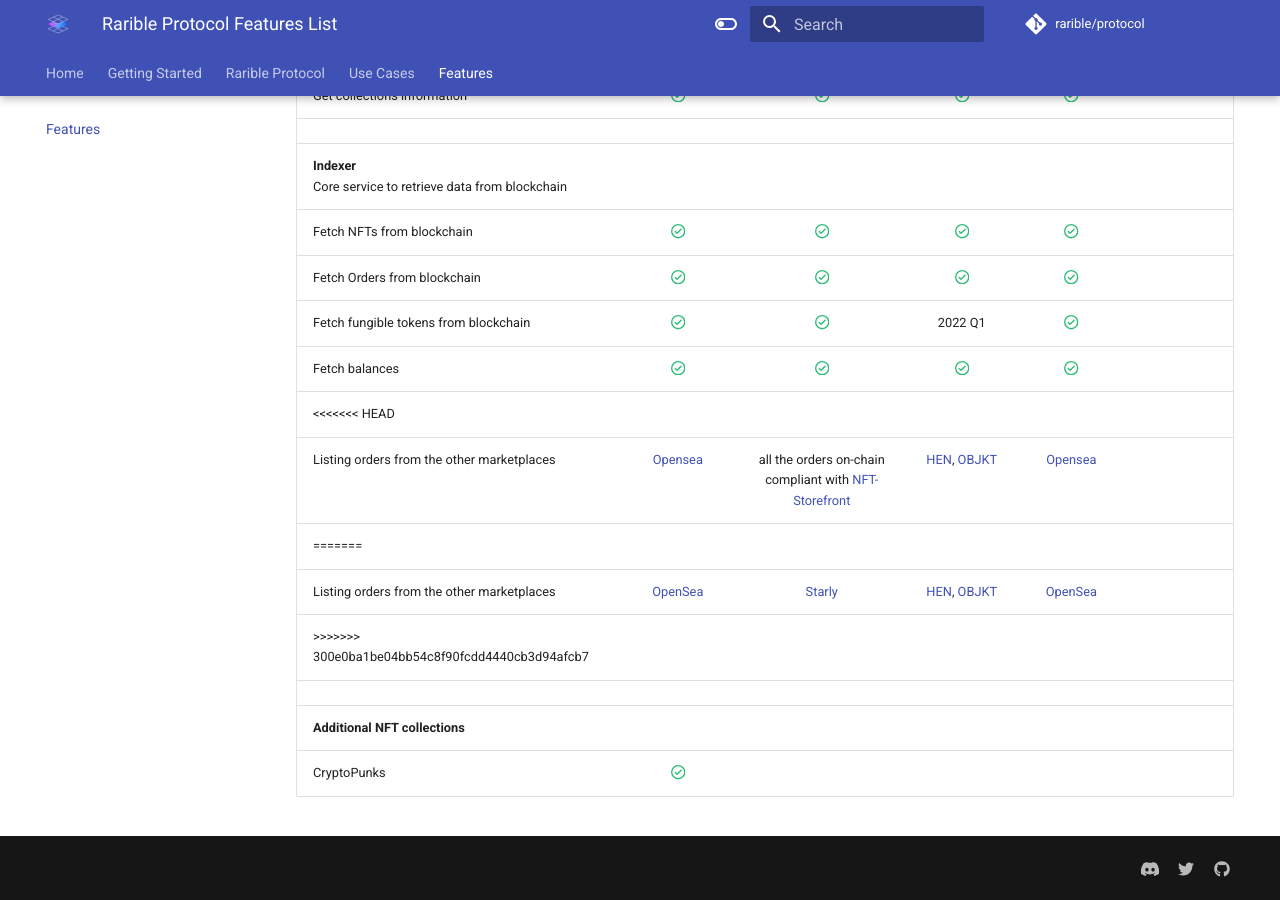
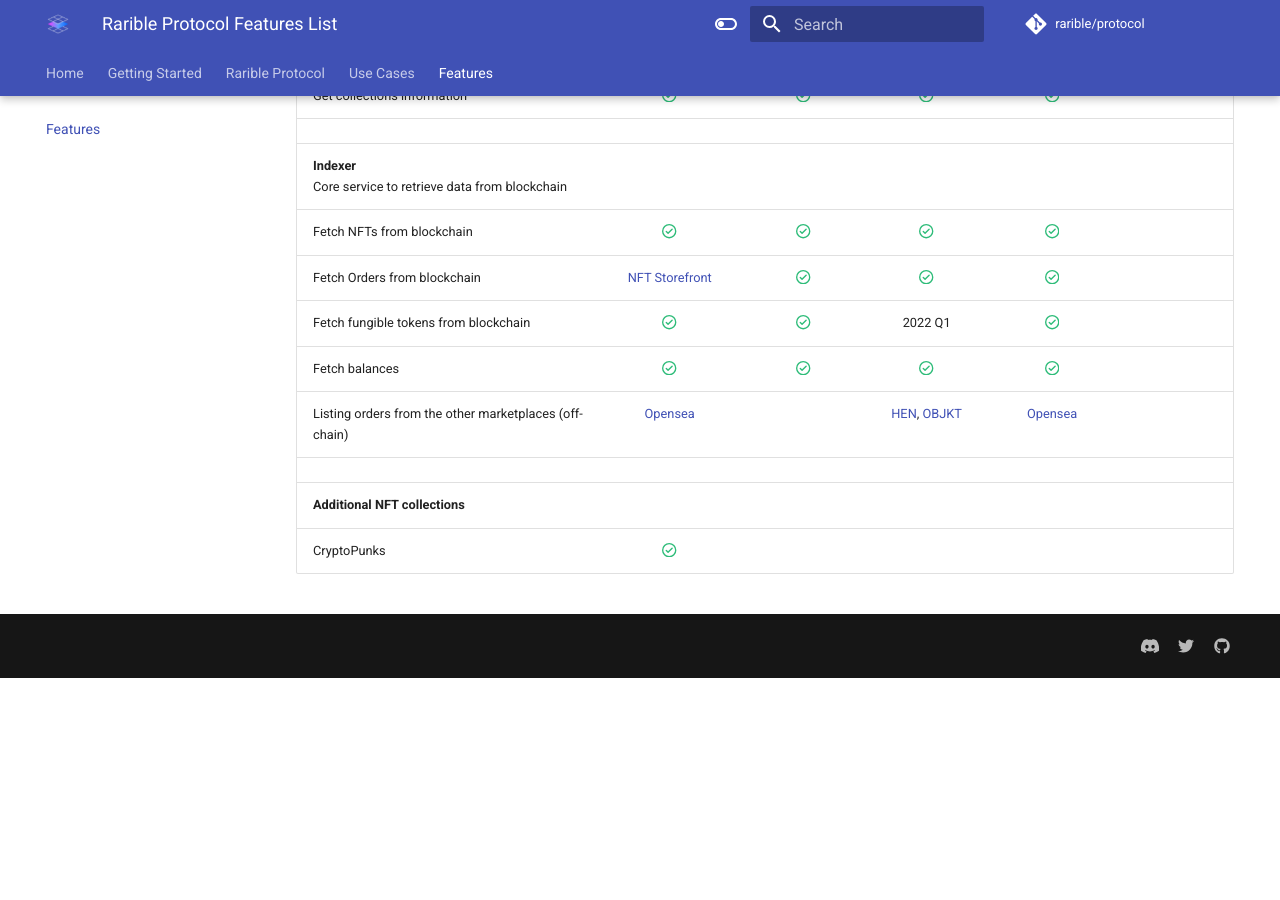
Before and after one commit to rarible/protocol, an MkDocs documentation site: the page built from docs/features.md, in a window 1280 px wide and 900 px high, scrolled down 1105 px. Built offline with MkDocs 1.6.1 and Material for MkDocs 9.7.7, drawn with Linux system fonts in a browser that asks for light colours; comment, search, counter and statistics services are not loaded; after the commit the page ends 1783 px from its top, so only the background shows below that.

Commit message:
flow fix

```diff
--- a/docs/features.md
+++ b/docs/features.md
@@ -30,14 +30,10 @@
 |                                                               |                                                                                                        |                                                                                                    |                                                                                            |                                                                                                        |                          |
 | **Indexer**<br/>Core service to retrieve data from blockchain |                                                                                                        |                                                                                                    |                                                                                            |                                                                                                        |                          |
 | Fetch NFTs from blockchain                                    |                                  :octicons-check-circle-16:{ .check }                                  |                                :octicons-check-circle-16:{ .check }                                |                            :octicons-check-circle-16:{ .check }                            |                                  :octicons-check-circle-16:{ .check }                                  |                          |
-| Fetch Orders from blockchain                                  |                                  :octicons-check-circle-16:{ .check }                                  |                                :octicons-check-circle-16:{ .check }                                |                            :octicons-check-circle-16:{ .check }                            |                                  :octicons-check-circle-16:{ .check }                                  |                          |
+| Fetch Orders from blockchain                                  |                       [NFT Storefront](https://github.com/onflow/nft-storefront)                       |                                :octicons-check-circle-16:{ .check }                                |                            :octicons-check-circle-16:{ .check }                            |                                  :octicons-check-circle-16:{ .check }                                  |                          |
 | Fetch fungible tokens from blockchain                         |                                  :octicons-check-circle-16:{ .check }                                  |                                :octicons-check-circle-16:{ .check }                                |                                          2022 Q1                                           |                                  :octicons-check-circle-16:{ .check }                                  |                          |
 | Fetch balances                                                |                                  :octicons-check-circle-16:{ .check }                                  |                                :octicons-check-circle-16:{ .check }                                |                            :octicons-check-circle-16:{ .check }                            |                                  :octicons-check-circle-16:{ .check }                                  |                          |
-<<<<<<< HEAD
-| Listing orders from the other marketplaces                    |                                     [Opensea](https://opensea.io)                                      | all the orders on-chain compliant with [NFT-Storefront](https://github.com/onflow/nft-storefront)  |               [HEN](https://www.hicetnunc.xyz/), [OBJKT](https://objkt.com/)               |                                     [Opensea](https://opensea.io)                                      |                          |
-=======
-| Listing orders from the other marketplaces                    |                                     [OpenSea](https://opensea.io)                                      |                                    [Starly](https://starly.io)                                     |               [HEN](https://www.hicetnunc.xyz/), [OBJKT](https://objkt.com/)               |                                     [OpenSea](https://opensea.io)                                      |                          |
->>>>>>> 300e0ba1be04bb54c8f90fcdd4440cb3d94afcb7
+| Listing orders from the other marketplaces (off-chain)        |                                     [Opensea](https://opensea.io)                                      |                                                                                                    |               [HEN](https://www.hicetnunc.xyz/), [OBJKT](https://objkt.com/)               |                                     [Opensea](https://opensea.io)                                      |                          |
 |                                                               |                                                                                                        |                                                                                                    |                                                                                            |                                                                                                        |                          |
 | **Additional NFT collections**                                |                                                                                                        |                                                                                                    |                                                                                            |                                                                                                        |                          |
 | CryptoPunks                                                   |                                  :octicons-check-circle-16:{ .check }                                  |                                                                                                    |                                                                                            |                                                                                                        |                          |
```
